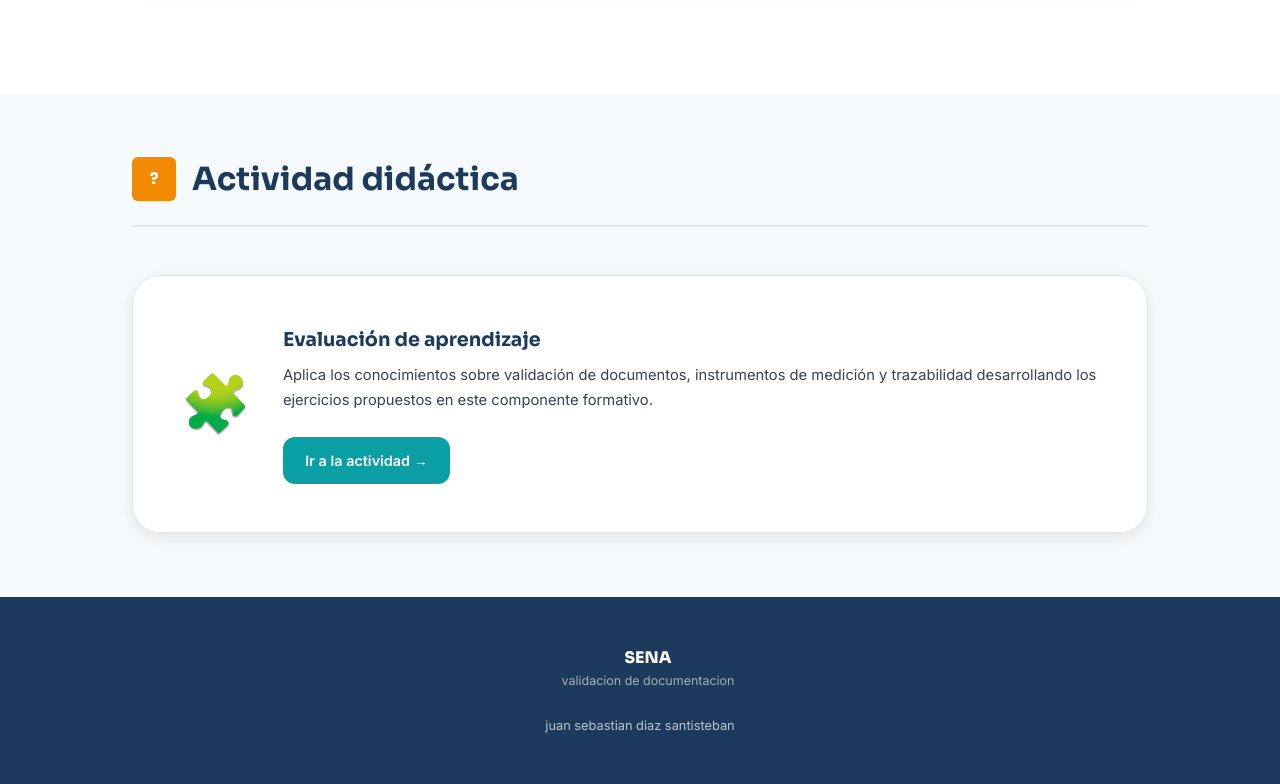
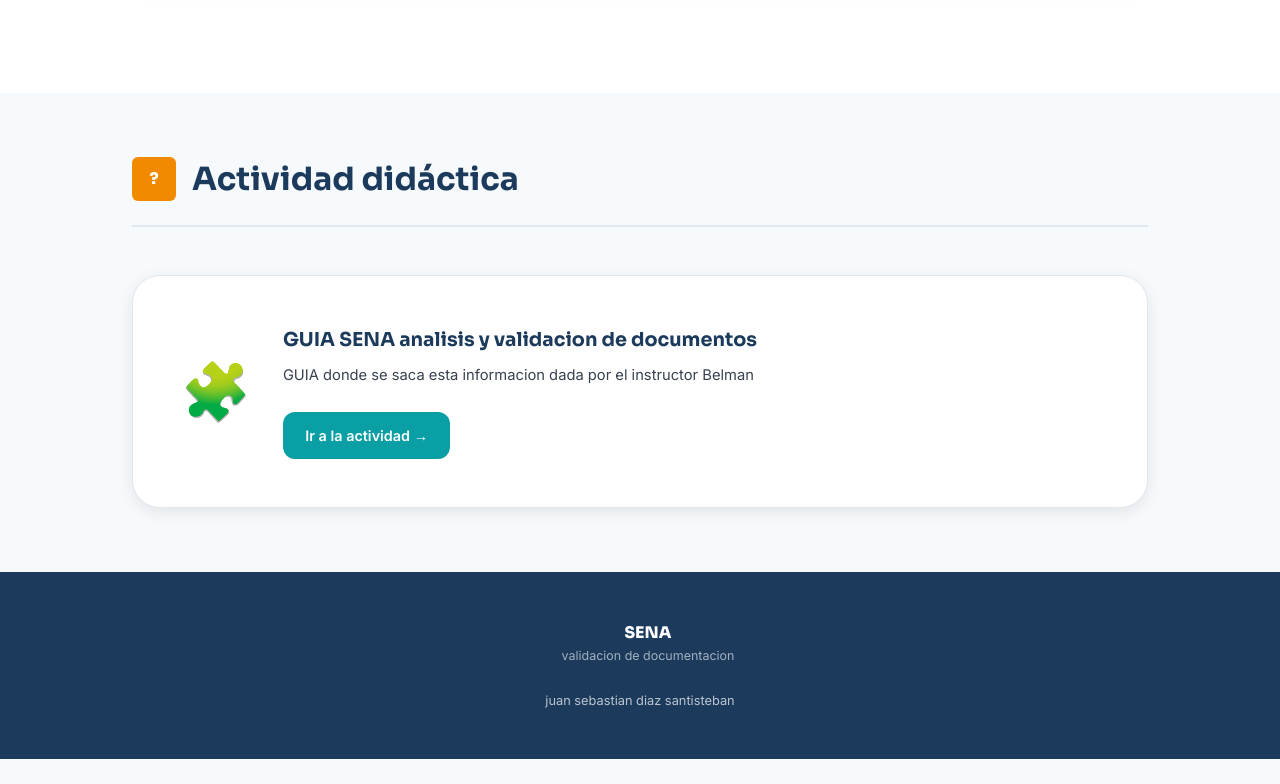
Before and after one commit to juansantisteban07/ANALISIS_10_Validacion_documentos_Examen, a plain HTML site: page index.html in a window 1280 px wide. Shown: the part 7172-7956 px from the top of the page. After the commit the page ends 7931 px from the top, so only its background shows below. Drawn offline with Linux system fonts and the light colour scheme.

Commit message:
Change activity title and description in index.html
Updated activity card text and link description.

```diff
--- a/index.html
+++ b/index.html
@@ -539,10 +539,9 @@
       <div class="activity-card">
         <div class="activity-icon">🧩</div>
         <div class="activity-text">
-          <h3>Evaluación de aprendizaje</h3>
+          <h3>GUIA SENA analisis y validacion de documentos</h3>
           <p>
-            Aplica los conocimientos sobre validación de documentos, instrumentos de medición
-            y trazabilidad desarrollando los ejercicios propuestos en este componente formativo.
+            GUIA donde se saca esta informacion dada por el instructor Belman
           </p>
           <a href="https://juansantisteban07.github.io/01_ANALISIS_10_Validacion_documentos/#/" target="_blank" rel="noopener" class="btn btn-primary">
             Ir a la actividad →
```
